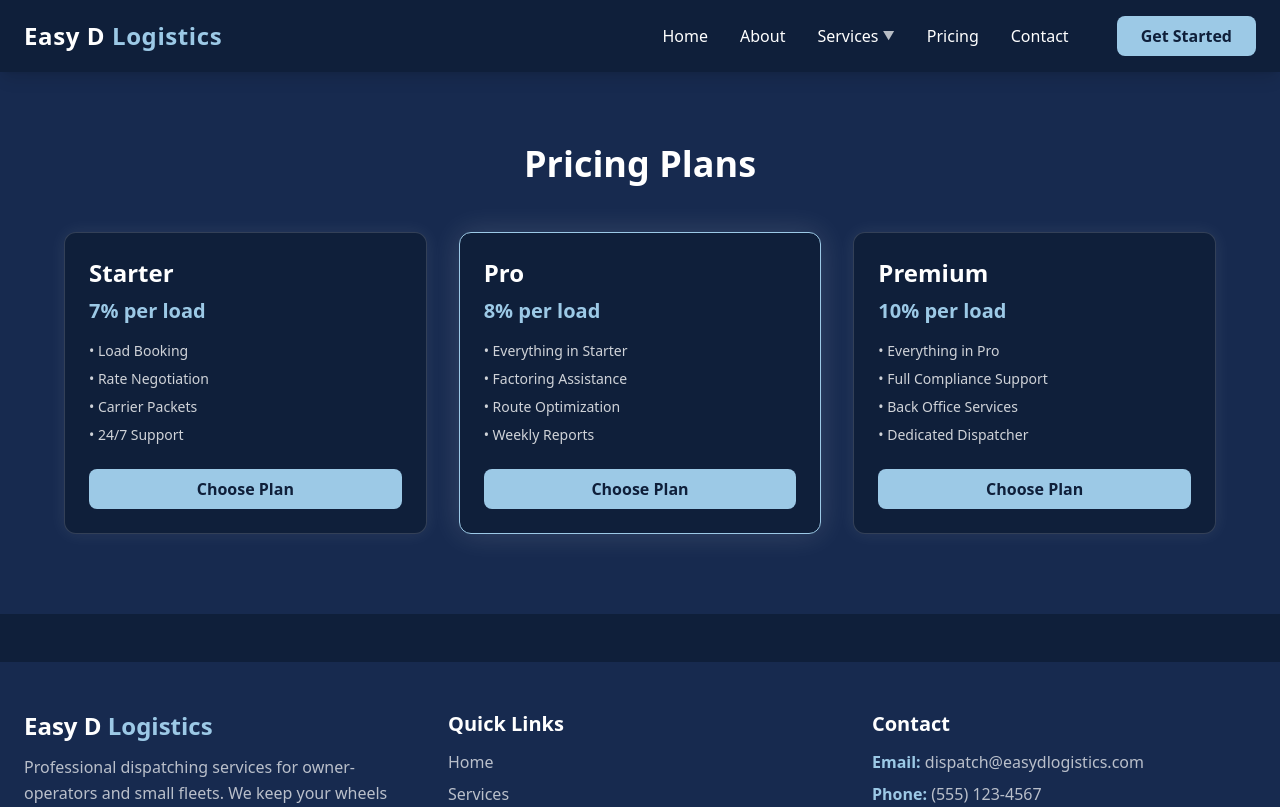
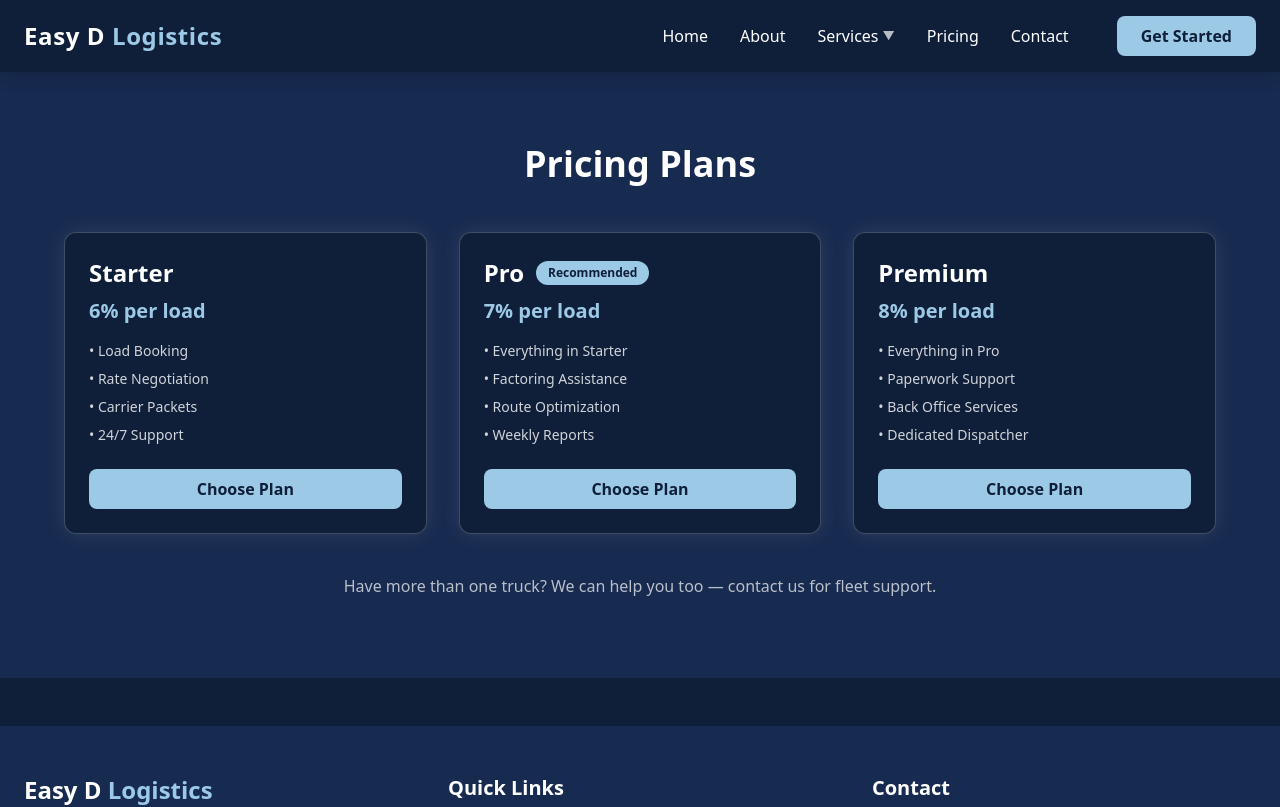
Before and after one commit to alexbritop24/easy-d-logistics, a React (Vite) app: page /pricing in a window 1280 px wide. Shown: the top 807 px of the page. Built offline with nearby package versions, Linux system fonts and the light colour scheme.

Commit message:
Update services/pricing copy (remove compliance)

```diff
--- a/src/components/TrustBadges.jsx
+++ b/src/components/TrustBadges.jsx
@@ -16,7 +16,7 @@ export default function TrustBadges() {
 
           <div className="p-5 md:p-8 bg-[var(--color-primary-softer)] rounded-xl border border-white/15 transition hover:border-[var(--color-accent)]">
             <h3 className="text-lg md:text-xl font-semibold mb-2 leading-tight">
-              Paperwork &amp; Compliance
+              Paperwork
             </h3>
             <p className="text-white/70 leading-relaxed text-sm md:text-base">
               We handle all broker + load paperwork.
--- a/src/pages/About.jsx
+++ b/src/pages/About.jsx
@@ -1,30 +1,49 @@
+import aboutImage from "../assets/dispatch-team-portrait.jpeg";
+
 export default function About() {
   return (
     <section className="bg-[var(--color-primary)] text-white py-20 px-6">
-      <div className="max-w-4xl mx-auto">
+      <div className="max-w-6xl mx-auto">
+        {/* Page Header (consistent with other pages) */}
+        <header className="text-center max-w-3xl mx-auto mb-12 md:mb-16">
+          <h1 className="text-4xl md:text-5xl font-extrabold tracking-tight">
+            About Easy D Logistics
+          </h1>
+          <p className="mt-4 text-white/80 text-base md:text-lg leading-relaxed">
+            Dispatch support built for owner-operators and small fleets — focused on
+            uptime, strong rates, and less admin stress.
+          </p>
+        </header>
 
-        <h1 className="text-4xl font-bold mb-6">About Easy D Logistics</h1>
-
-        <p className="text-gray-300 text-lg mb-6">
-          Easy D Logistics is committed to helping truckers maximize earnings, reduce
-          downtime, and eliminate administrative stress. We assist owner-operators and
-          small fleets with reliable, 24/7 dispatching services that prioritize integrity
-          and transparency.
+        {/* Content Grid */}
+        <div className="grid md:grid-cols-2 gap-12 items-start">
+          {/* Left: Text Content */}
+          <div>
+            <p className="text-gray-300 text-lg mb-6 leading-relaxed">
+              Easy D Logistics is committed to helping truckers maximize earnings,
+              reduce downtime, and eliminate administrative stress. We assist
+              owner-operators and small fleets with reliable, 24/7 dispatching
+              services that prioritize integrity and transparency.
             </p>
 
-        <h2 className="text-2xl font-bold text-[var(--color-accent)] mb-3">Our Mission</h2>
+            <h2 className="text-2xl font-bold text-[var(--color-accent)] mb-3">
+              Our Mission
+            </h2>
             <p className="text-gray-300 mb-6">
-          Our mission is to provide top-tier dispatching services that build long-term
-          partnerships with drivers and help them grow sustainably in a competitive market.
+              Our mission is to provide top-tier dispatching services that build
+              long-term partnerships with drivers and help them grow sustainably
+              in a competitive market.
             </p>
 
-        <h2 className="text-2xl font-bold text-[var(--color-accent)] mb-3">Why Choose Us?</h2>
+            <h2 className="text-2xl font-bold text-[var(--color-accent)] mb-3">
+              Why Choose Us?
+            </h2>
 
-        <ul className="text-gray-300 space-y-3 mb-10">
+            <ul className="text-gray-300 space-y-3 mb-8">
               <li>• Transparent communication at all times</li>
               <li>• Strong negotiation for top-paying loads</li>
               <li>• 24/7 support with real dispatchers</li>
-          <li>• Compliance & paperwork handled for you</li>
+              <li>• Paperwork handled for you</li>
               <li>• Focus on growing driver revenue consistently</li>
             </ul>
 
@@ -33,10 +52,21 @@ export default function About() {
                 “Drivers first — always.”
               </h3>
               <p className="text-gray-300 text-sm">
-            Everything we do is built around supporting truckers and maximizing their success.
+                Everything we do is built around supporting truckers and maximizing
+                their success.
               </p>
             </div>
+          </div>
 
+          {/* Right: Image */}
+          <div className="rounded-xl overflow-hidden border border-white/10 shadow-lg">
+            <img
+              src={aboutImage}
+              alt="Easy D Logistics dispatch support team"
+              className="w-full h-full object-cover"
+            />
+          </div>
+        </div>
       </div>
     </section>
   );
--- a/src/pages/Pricing.jsx
+++ b/src/pages/Pricing.jsx
@@ -1,22 +1,30 @@
+// src/pages/Pricing.jsx
 export default function Pricing() {
   const plans = [
     {
       title: "Starter",
-      price: "7% per load",
+      price: "6% per load",
       features: ["Load Booking", "Rate Negotiation", "Carrier Packets", "24/7 Support"],
     },
     {
       title: "Pro",
-      price: "8% per load",
+      price: "7% per load",
       features: ["Everything in Starter", "Factoring Assistance", "Route Optimization", "Weekly Reports"],
-      highlight: true,
+      highlight: true, // Only used to show the "Recommended" badge
     },
     {
       title: "Premium",
-      price: "10% per load",
-      features: ["Everything in Pro", "Full Compliance Support", "Back Office Services", "Dedicated Dispatcher"],
+      price: "8% per load",
+      features: ["Everything in Pro", "Paperwork Support", "Back Office Services", "Dedicated Dispatcher"],
     },
   ];
+
+  // ✅ Same styling for ALL cards (border + glow)
+  const cardClass =
+    "p-6 rounded-xl bg-[var(--color-primary)] border border-white/20 " +
+    "shadow-[0_0_22px_rgba(255,255,255,0.10)] " +
+    "transition hover:shadow-[0_0_30px_rgba(255,255,255,0.14)] " +
+    "flex flex-col";
 
   return (
     <section className="py-20 bg-[var(--color-primary-softer)] text-white px-6">
@@ -24,22 +32,18 @@ export default function Pricing() {
         <h1 className="text-4xl font-bold text-center mb-12">Pricing Plans</h1>
 
         <div className="grid md:grid-cols-3 gap-8">
-          {plans.map((plan) => {
-            const baseGlow =
-              "shadow-[0_0_18px_rgba(255,255,255,0.08)] border-white/15 hover:shadow-[0_0_28px_rgba(255,255,255,0.12)]";
-            const proGlow =
-              "shadow-[0_0_30px_rgba(255,255,255,0.14)] border-[var(--color-accent)] hover:shadow-[0_0_40px_rgba(255,255,255,0.18)]";
+          {plans.map((plan) => (
+            <div key={plan.title} className={cardClass}>
+              {/* Title row + Recommended badge (only for Pro) */}
+              <div className="flex items-center gap-3 mb-2">
+                <h2 className="text-2xl font-semibold">{plan.title}</h2>
 
-            return (
-              <div
-                key={plan.title}
-                className={`
-                  p-6 rounded-xl bg-[var(--color-primary)]
-                  border transition
-                  ${plan.highlight ? proGlow : baseGlow}
-                `}
-              >
-                <h2 className="text-2xl font-semibold mb-2">{plan.title}</h2>
+                {plan.highlight && (
+                  <span className="px-3 py-1 rounded-full text-xs font-semibold bg-[var(--color-accent)] text-[var(--color-primary)]">
+                    Recommended
+                  </span>
+                )}
+              </div>
 
               <p className="text-[var(--color-accent)] text-xl font-bold mb-4">
                 {plan.price}
@@ -51,9 +55,11 @@ export default function Pricing() {
                 ))}
               </ul>
 
+              {/* Push button to bottom so heights stay even */}
               <a
                 href="/get-started"
                 className="
+                  mt-auto
                   block text-center py-2 rounded-lg font-semibold
                   bg-[var(--color-accent)] text-[var(--color-primary)]
                   transition hover:opacity-90
@@ -62,9 +68,13 @@ export default function Pricing() {
                 Choose Plan
               </a>
             </div>
-            );
-          })}
+          ))}
         </div>
+
+        {/* Fleet note */}
+        <p className="mt-10 text-center text-white/70 text-sm md:text-base">
+          Have more than one truck? We can help you too — contact us for fleet support.
+        </p>
       </div>
     </section>
   );
```
Lines whose indentation alone changed are shown as unchanged.
